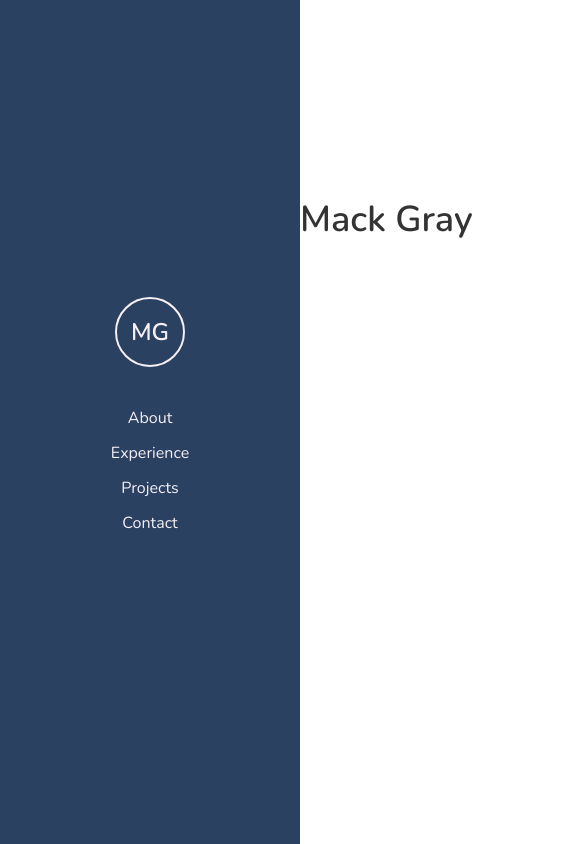
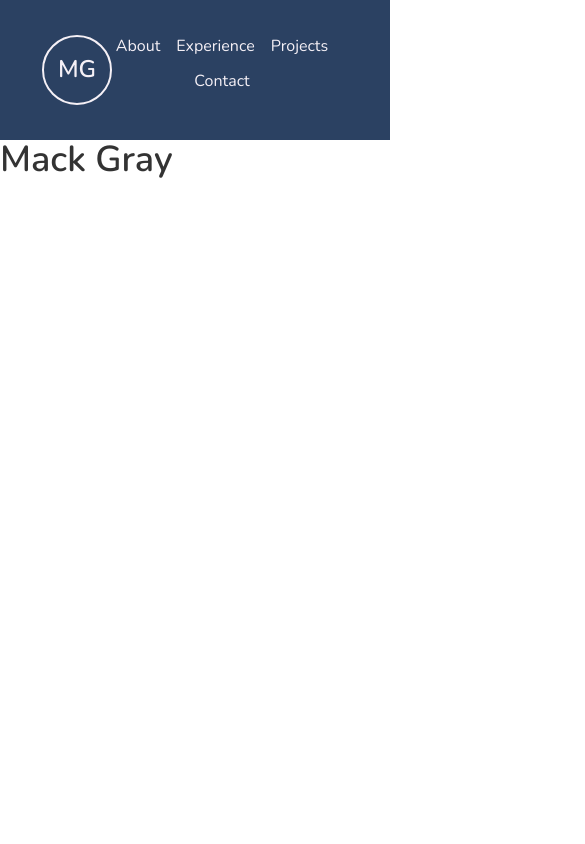
Before and after one commit to mackenzie-gray/mysite, a Gatsby site: page / in a window 390 px wide. Shown: the top 844 px of the page, 585 px wide, since content can reach past the window. Built offline with nearby package versions, Linux system fonts and the light colour scheme; Gatsby itself is replaced by a stand-in of ours.

Commit message:
quickly make life better for mobile

```diff
--- a/src/components/Header/header.module.css
+++ b/src/components/Header/header.module.css
@@ -64,3 +64,23 @@
   visibility: visible;
   transform: scaleX(1);
 }
+
+@media (max-width: 970px) {
+  .header {
+    flex-basis: 140px;
+    flex-direction: row;
+    justify-content: space-between;
+    align-items: center;
+    padding: 0 42px;
+  }
+
+  .logo {
+    flex-shrink: 0;
+    margin-bottom: 0;
+  }
+
+  .navList li {
+    display: inline-block;
+    margin-right: 16px;
+  }
+}
--- a/src/components/Layout/base.module.css
+++ b/src/components/Layout/base.module.css
@@ -24,5 +24,10 @@
   display: flex;
   justify-content: center;
   flex-basis: 100%;
-  padding-top: 200px;
 }
+
+@media (max-width: 970px) {
+  .container {
+    flex-direction: column;
+  }
+}
```
